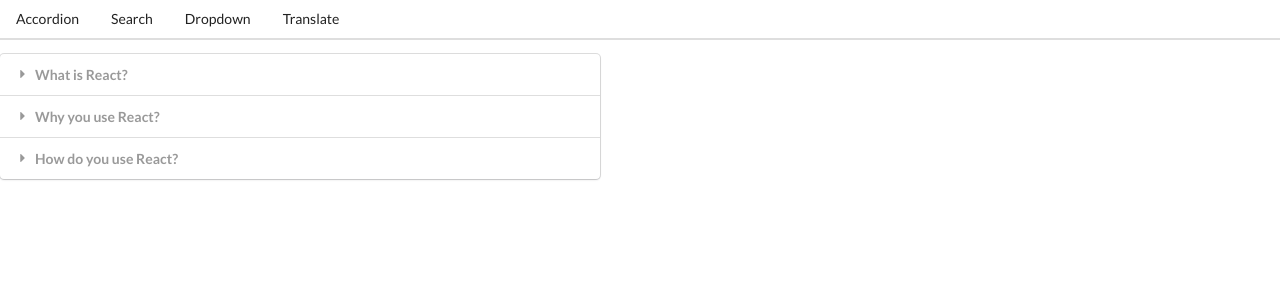
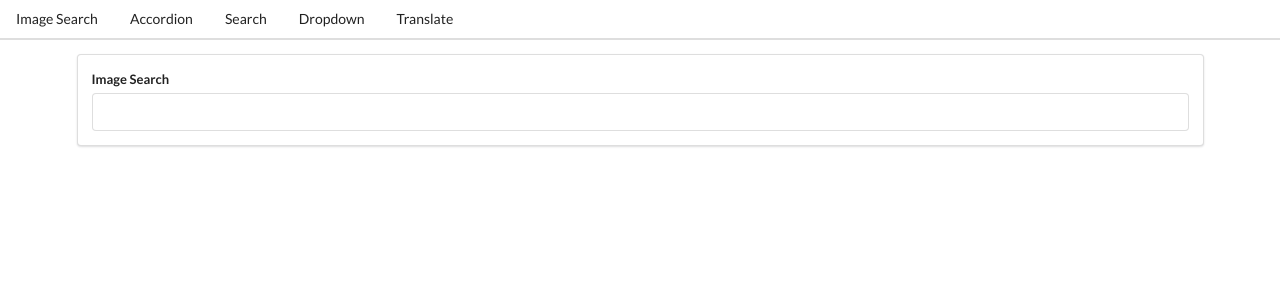
Before and after one commit to PaolaGaray/react-widgets, a React (Create React App) app: page / in a window 1280 px wide. Shown: the top 300 px of the page. Built offline with nearby package versions, Linux system fonts and the light colour scheme.

Commit message:
Image Search component

```diff
--- a/package.json
+++ b/package.json
@@ -1,5 +1,4 @@
 {
-  "homepage": "http://paolagaray.me/react-widgets/",
   "name": "widgets",
   "version": "0.1.0",
   "private": true,
@@ -18,8 +17,7 @@
     "build": "react-scripts build",
     "test": "react-scripts test",
     "eject": "react-scripts eject",
-    "predeploy": "npm run build",
-    "deploy": "gh-pages -d build"
+    "predeploy": "npm run build"
   },
   "eslintConfig": {
     "extends": "react-app"
--- a/src/App.js
+++ b/src/App.js
@@ -5,6 +5,7 @@
 import Translate from './components/Translate';
 import Route from './components/Route';
 import Header from './components/Header';
+import ImageSearch from './components/ImageSearch';
 
 
 const items = [
@@ -45,7 +46,12 @@
   return (
       <div>
         <Header />
+
         <Route path='/'>
+            <ImageSearch />
+        </Route>
+
+        <Route path='/accordion'>
             <Accordion items={items}/>
         </Route>
 
--- /dev/null
+++ b/src/api/unsplash.js
@@ -0,0 +1,9 @@
+import axios from 'axios'
+
+export default axios.create({
+    baseURL: 'https://api.unsplash.com',
+    headers: {
+        Authorization:
+          'Client-ID wzHq8bvLdtbjs0VNtre_RriWQT2gzI-Q6f-zWqZUHMg'
+      }
+})
--- a/src/components/Header.js
+++ b/src/components/Header.js
@@ -5,6 +5,9 @@
     return (
         <div className="ui secondary pointing menu">
             <Link href='/' className="item">
+                Image Search
+            </Link>
+            <Link href='/accordion' className="item">
                 Accordion
             </Link>
             <Link href='/search' className="item">
--- /dev/null
+++ b/src/components/ImageCard.js
@@ -0,0 +1,34 @@
+import React, { Component } from 'react'
+
+export default class ImageCard extends Component {
+    constructor(props){
+        super(props);
+
+        this.state = { spans: 0 };
+
+        this.imageRef = React.createRef();
+    }
+
+    componentDidMount = () => {
+        this.imageRef.current.addEventListener('load', this.setSpans);
+    }
+
+    setSpans = () => {
+        const heigth = this.imageRef.current.clientHeight;
+        const spans = Math.ceil(heigth / 10);
+        this.setState({ spans: spans})
+    }
+
+    render() {
+        const { description, urls} = this.props.image;
+        return (
+            <div style={{ gridRowEnd: `span ${this.state.spans}`}}>
+                <img
+                    ref={this.imageRef}
+                    alt={description}
+                    src={urls.regular}
+                />
+            </div>
+        )
+    }
+}
--- /dev/null
+++ b/src/components/ImageList.css
@@ -0,0 +1,11 @@
+.image-list {
+    display: grid;
+    grid-template-columns: repeat(auto-fill, minmax(250px, 1fr));
+    grid-gap:  0 10px;
+    grid-auto-rows: 10px;
+}
+
+.image-list img {
+    width: 250px;
+    grid-row-end: span 2;
+}
--- /dev/null
+++ b/src/components/ImageList.js
@@ -0,0 +1,14 @@
+import React, { Component } from 'react'
+import './ImageList.css'
+import ImageCard from './ImageCard'
+
+export default class Image extends Component {
+    render() {
+        const imageList = this.props.images.map((image) => <ImageCard key={image.id} alt={image.description} image={image} />)
+        return (
+            <div className="image-list">
+                {imageList}
+            </div>
+        )
+    }
+}
--- /dev/null
+++ b/src/components/ImageSearch.js
@@ -0,0 +1,32 @@
+import React from 'react'
+import unsplash from '../api/unsplash'
+import SearchBar from './SearchBar'
+import ImageList from './ImageList'
+
+class App extends  React.Component {
+
+  state = {
+    images: []
+  };
+
+  handleSearchSubmit = async (query) =>  {
+    const response = await unsplash.get('/search/photos', {
+      params: { query: query },
+    });
+    this.setState({images: response.data.results});
+  }
+
+  render() {
+    return (
+      <div className="ui container" style={{ marginTop: '10px'}}>
+          <SearchBar
+            runMeWhenUserSubmits={this.handleSearchSubmit}
+          />
+          <ImageList
+            images={this.state.images}
+          />
+      </div>
+    );
+  }
+}
+export default App;
--- /dev/null
+++ b/src/components/SearchBar.js
@@ -0,0 +1,36 @@
+import React, { Component } from 'react'
+
+export default class SearchBar extends Component {
+
+    state = {
+        query: ''
+    }
+
+    handleInputChange = (e) => {
+        this.setState({ query: e.target.value});
+    }
+
+    handleFormSubmit = (e) => {
+        e.preventDefault();
+        this.props.runMeWhenUserSubmits(this.state.query)
+    }
+
+    render() {
+        return (
+            <div className="ui segment">
+                <form
+                    onSubmit={this.handleFormSubmit}
+                    className="ui form">
+                        <div className="field">
+                            <label>Image Search</label>
+                            <input
+                                type="text"
+                                value={this.state.query}
+                                onChange={this.handleInputChange}
+                            />
+                        </div>
+                </form>
+            </div>
+        )
+    }
+}
```
